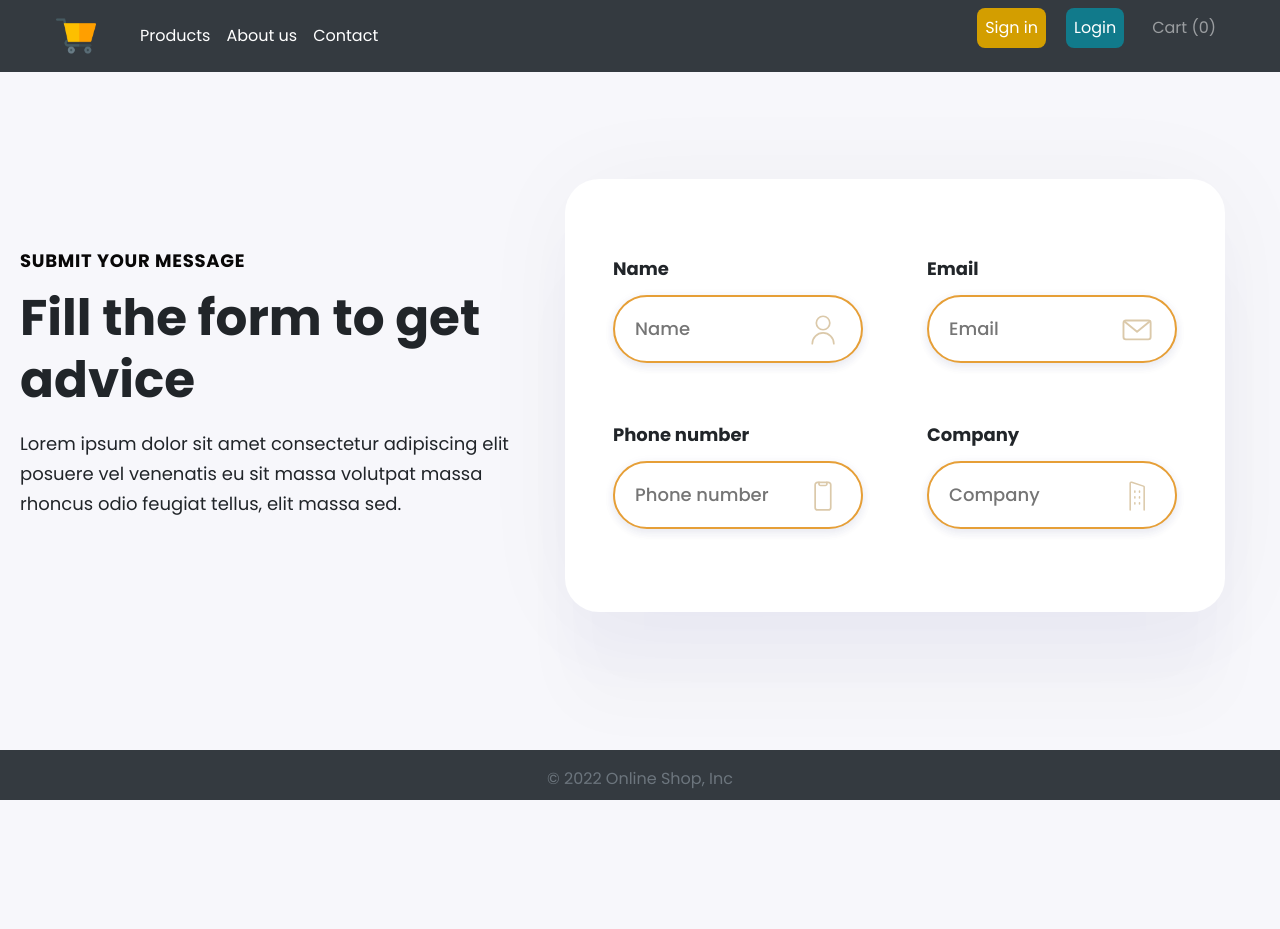
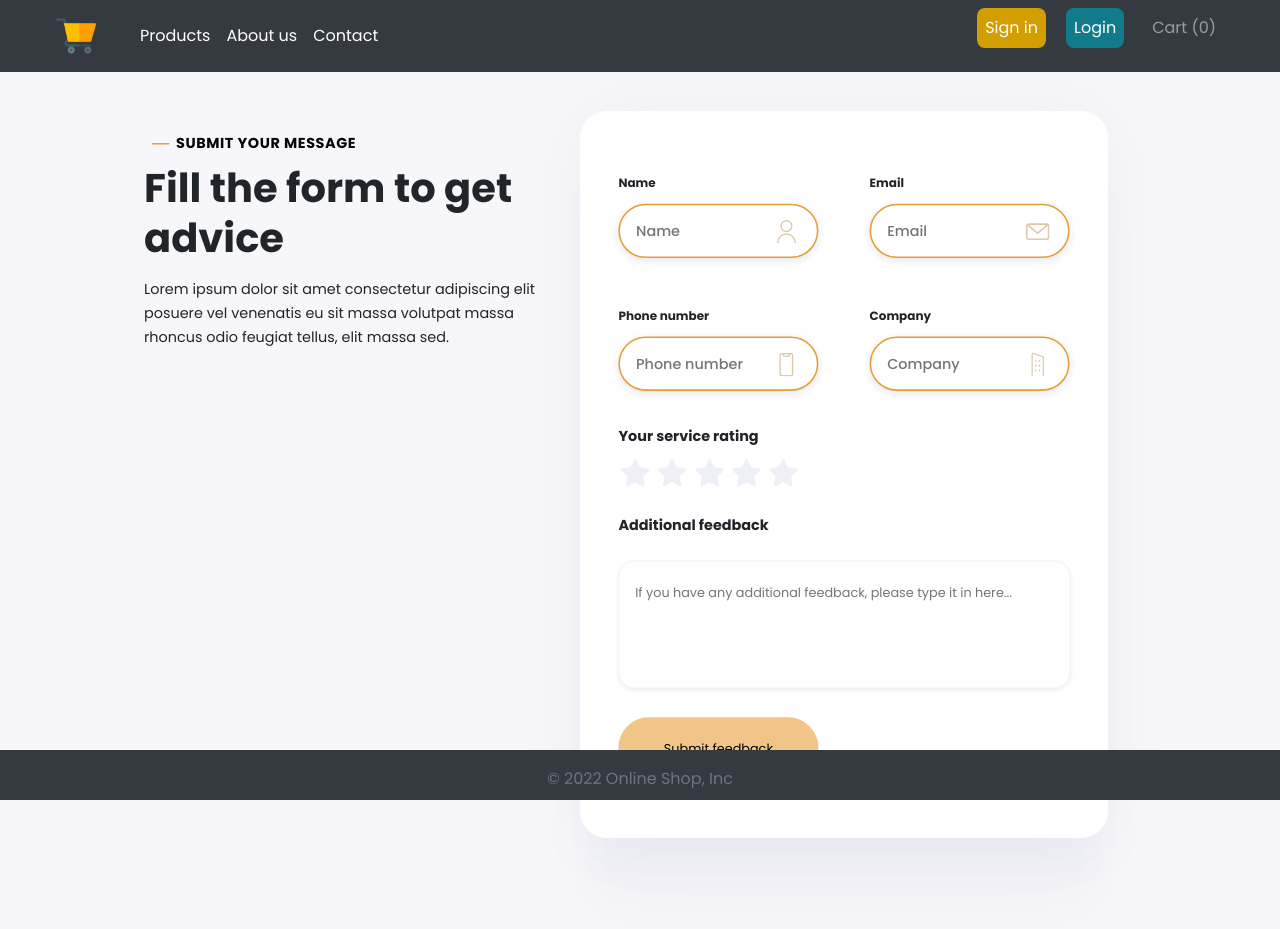
Before and after one commit to garikes/online_market, a Flask app: page /contact in a window 1280 px wide. Before the commit the page ends 800 px from the top, so only its background shows below. Run offline with Flask 2, Linux system fonts and the light colour scheme; some libraries are stand-ins or nearby versions.

Commit message:
add contact page

```diff
--- a/shop/static/css/contact.css
+++ b/shop/static/css/contact.css
@@ -4,18 +4,19 @@
 
 .contact {
     width: 1240px;
-    margin: 66px auto 0 auto;
+    margin: 20px auto 0 auto;
     display: flex;
     flex-direction: row;
+    transform: scale(0.8);
 }
 
 .contact__header {
-    margin-top: 185px;
+    margin-top: 30px;
     width: 545px;
 }
 
 .contact__form {
-    margin-top: 113px;
+    /*margin-top: 30px;*/
     width: 660px;
     background: #FFFFFF;
     box-shadow: 0px 54px 54px rgba(74, 58, 255, 0.02), 1px 4px 104px rgba(20, 20, 43, 0.04), 0px 98px 66px rgba(19, 18, 66, 0.02);
@@ -24,12 +25,38 @@
 }
 
 .contact__pre-header {
+    position: relative;
+    margin-left: 40px;
     font-weight: 700;
     font-size: 18px;
     line-height: 20px;
     letter-spacing: 0.04em;
     text-transform: uppercase;
     color: #080707;
+    width: 228px;
+}
+
+.contact__pre-header:after {
+    display: block;
+    content: none;
+    position: absolute;
+    width: 22px;
+    height: 20px;
+    /*border-radius: 30px;*/
+    top: 0;
+    left: 50%;
+}
+
+.contact__pre-header:before {
+    content: "";
+    display: block;
+    width: 22px;
+    height: 2px;
+    background: #e69f37;
+    border-radius: 30px;
+    left: -30px;
+    top: 50%;
+    position: absolute;
 }
 
 .contact__title {
@@ -82,7 +109,7 @@
 
 .form__field p {
     font-weight: 700;
-    font-size: 18px;
+    font-size: 15px;
     line-height: 20px;
     text-align: left;
 }
@@ -106,3 +133,52 @@
 .form__field:nth-child(3), .form__field:nth-child(4) {
     margin-top: 44px;
 }
+
+.form__service {
+    margin-top: 38px;
+    font-weight: 700;
+    font-size: 18px;
+    line-height: 20px;
+}
+
+.form__feedback {
+    margin-top: 35px;
+    font-weight: 700;
+    font-size: 18px;
+    line-height: 20px;
+}
+
+.form__feedback-section {
+    margin-top: 18px;
+    width: 565px;
+    min-height: 160px;
+    box-sizing: border-box;
+    background: #FFFFFF;
+    border: 1px solid #EFF0F7;
+    box-shadow: 0px 2px 6px rgba(19, 18, 66, 0.07);
+    border-radius: 20px;
+    resize: none;
+    padding: 28px 44px 28px 20px;
+}
+
+.form__submit {
+    display: block;
+    margin-top: 28px;
+    padding: 28px 50px;
+    width: 250px;
+    height: 76px;
+    background: rgb(230, 159, 55, 0.6);
+    border-radius: 86px;
+    border: #e69f99;
+}
+
+.form__submit:hover, .form__submit:active, .form__submit:focus {
+    border: none;
+    outline: none;
+}
+
+.form__submit:hover {
+    font-size: 17px;
+    box-shadow: 0px 8px 22px rgba(230, 159, 55, 0.6);
+    color: #080707;
+}
--- a/shop/templates/products/contact.html
+++ b/shop/templates/products/contact.html
@@ -57,6 +57,21 @@
                         </label>
                     </div>
                 </div>
+                <p class="form__service">Your service rating</p>
+                <div class="service__starts">
+                    <img src="../../static/icons/contact/star.svg" alt="star" class="service__star">
+                    <img src="../../static/icons/contact/star.svg" alt="star" class="service__star">
+                    <img src="../../static/icons/contact/star.svg" alt="star" class="service__star">
+                    <img src="../../static/icons/contact/star.svg" alt="star" class="service__star">
+                    <img src="../../static/icons/contact/star.svg" alt="star" class="service__star">
+                </div>
+                <p class="form__feedback">Additional feedback</p>
+                <label>
+                    <textarea placeholder="If you have any additional feedback, please type it in here..." type="text" class="form__feedback-section"></textarea>
+                </label>
+                <button class="form__submit">
+                    Submit feedback
+                </button>
             </form>
         </div>
     </section>
```
Also changed, not shown: shop/static/icons/contact/star.svg (added).
